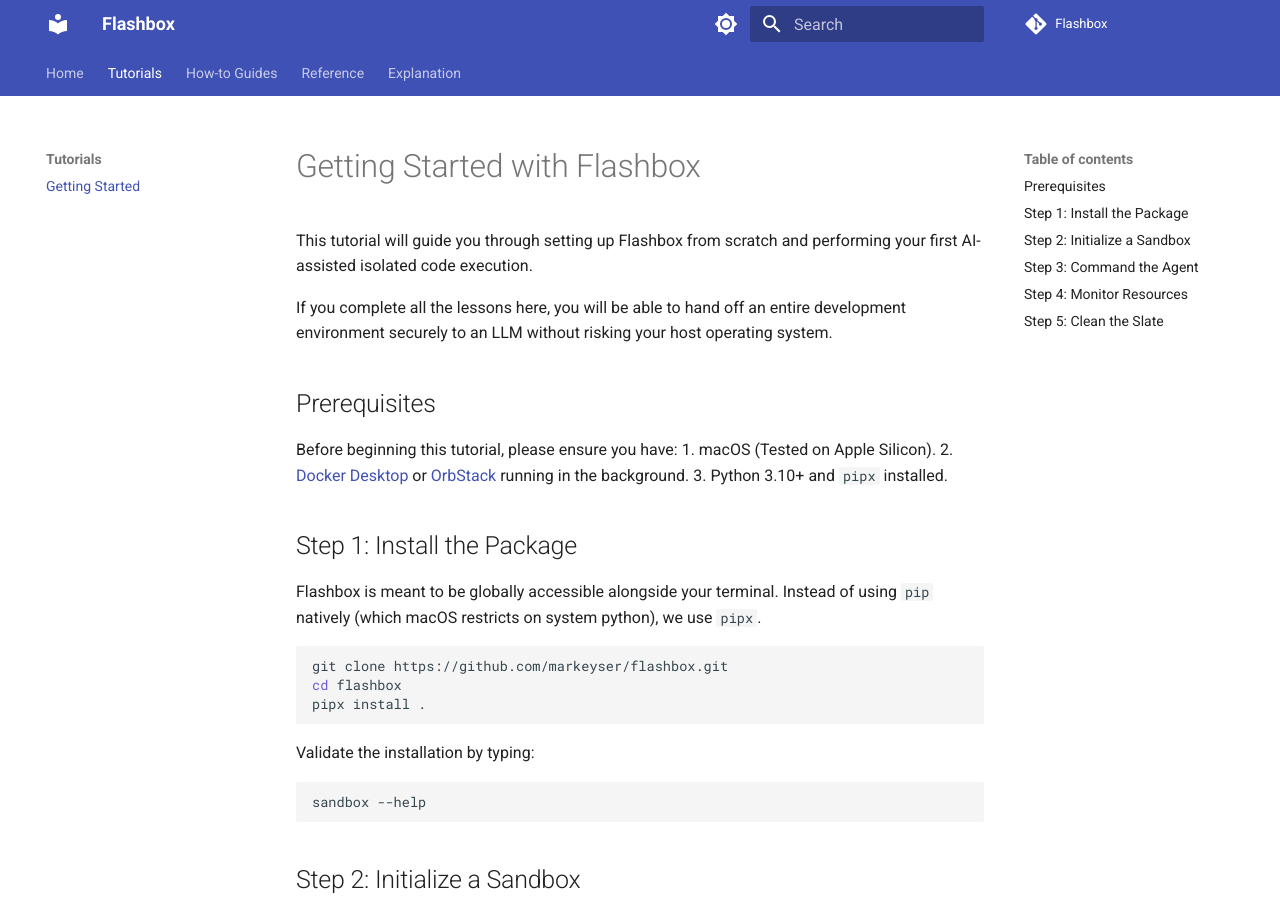
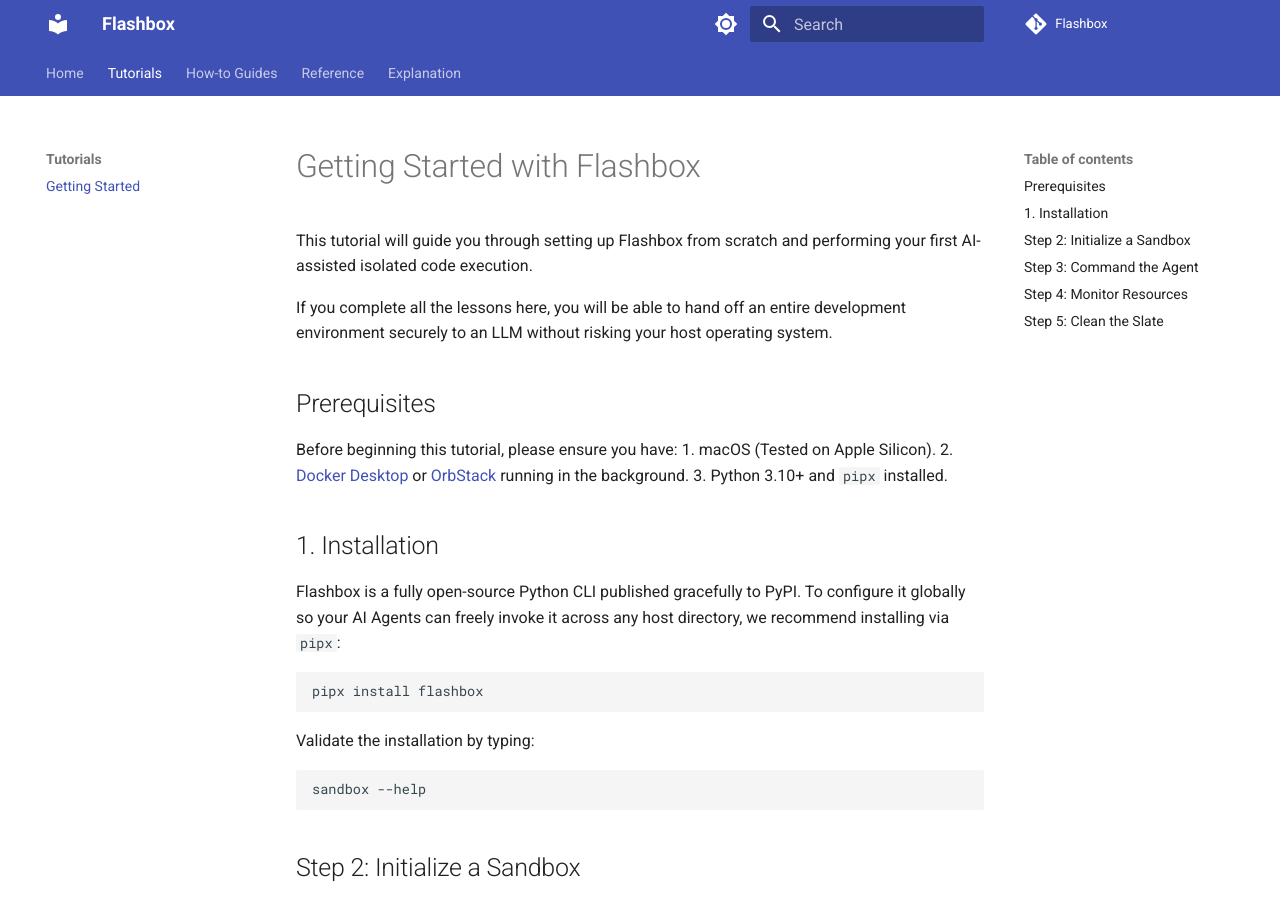
Before and after one commit to markeyser/flashbox, an MkDocs documentation site: the page built from docs/tutorials/getting-started.md, in a window 1280 px wide and 900 px high. Built offline with MkDocs 1.6.1 and Material for MkDocs 9.7.7, drawn with Linux system fonts in a browser that asks for light colours; comment, search, counter and statistics services are not loaded.

Commit message:
Docs: Scrub legacy git clone instructions

````diff
--- a/docs/tutorials/getting-started.md
+++ b/docs/tutorials/getting-started.md
@@ -10,13 +10,12 @@
 2. [Docker Desktop](https://www.docker.com/products/docker-desktop/) or [OrbStack](https://orbstack.dev/) running in the background.
 3. Python 3.10+ and `pipx` installed.
 
-## Step 1: Install the Package
-Flashbox is meant to be globally accessible alongside your terminal. Instead of using `pip` natively (which macOS restricts on system python), we use `pipx`.
+## 1. Installation
+
+Flashbox is a fully open-source Python CLI published gracefully to PyPI. To configure it globally so your AI Agents can freely invoke it across any host directory, we recommend installing via `pipx`:
 
 ```bash
-git clone https://github.com/markeyser/flashbox.git
-cd flashbox
-pipx install .
+pipx install flashbox
 ```
 Validate the installation by typing:
 ```bash
````
